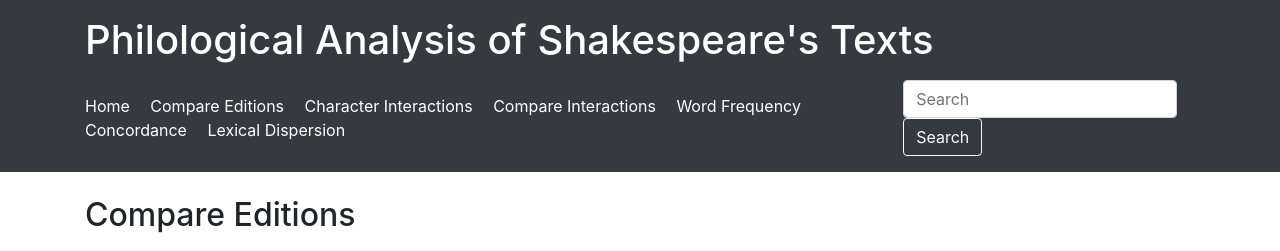
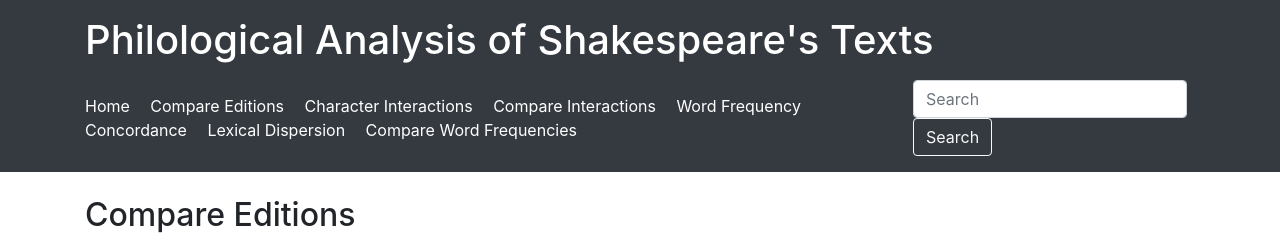
Before and after one commit to chpollin/hamlet-o1-preview, a Flask app: page /compare in a window 1280 px wide. Shown: the top 251 px of the page. Run offline with Flask 3, Linux system fonts and the light colour scheme; some libraries are stand-ins or nearby versions.

Commit message:
compare_word_frequencies

```diff
--- a/app.py
+++ b/app.py
@@ -148,6 +148,40 @@ def view_edition(edition_id):
         acts=acts,
         title=f"Edition {edition_id}"
     )
+
+@app.route('/compare_word_frequencies', methods=['GET', 'POST'])
+def compare_word_frequencies():
+    if request.method == 'POST':
+        words = request.form.get('words', '').lower().split(',')
+        words = [word.strip() for word in words if word.strip()]
+        if not words:
+            flash('Please enter at least one word to compare.', 'warning')
+            return redirect(url_for('compare_word_frequencies'))
+
+        # Prepare data
+        edition_word_counts = {}
+        for edition_id, data in editions.items():
+            full_text = ' '.join(entry['text'] for entry in data)
+            word_list = [word.lower() for word in full_text.split()]
+            word_counts = Counter(word_list)
+            edition_word_counts[edition_id] = word_counts
+
+        # Organize data for visualization
+        labels = list(editions.keys())
+        datasets = []
+        for word in words:
+            data = [edition_word_counts[edition_id].get(word, 0) for edition_id in labels]
+            datasets.append({'label': word, 'data': data})
+
+        return render_template(
+            'compare_word_frequencies.html',
+            labels=labels,
+            datasets=datasets,
+            words=words,
+            title="Compare Word Frequencies Across Editions"
+        )
+    else:
+        return render_template('compare_word_frequencies_select.html', title="Compare Word Frequencies")
 
 # Updated compare_editions route with textual variants visualization
 @app.route('/compare', methods=['GET', 'POST'])
--- a/templates/base.html
+++ b/templates/base.html
@@ -2,6 +2,7 @@
 <html lang="en">
 <head>
     <meta charset="UTF-8">
+    <meta name="viewport" content="width=device-width, initial-scale=1, shrink-to-fit=no">
     <title>{{ title if title else "Philological Analysis of Shakespeare's Texts" }}</title>
     <link rel="stylesheet" href="{{ url_for('static', filename='css/styles.css') }}">
     <!-- Include Bootstrap CSS -->
@@ -20,6 +21,7 @@
                     <a href="{{ url_for('word_frequency') }}" class="text-white mr-3">Word Frequency</a>
                     <a href="{{ url_for('concordance') }}" class="text-white mr-3">Concordance</a>
                     <a href="{{ url_for('dispersion') }}" class="text-white mr-3">Lexical Dispersion</a>
+                    <a href="{{ url_for('compare_word_frequencies') }}" class="text-white mr-3">Compare Word Frequencies</a>
                 </div>
                 <form action="{{ url_for('search') }}" method="get" class="form-inline">
                     <input class="form-control mr-sm-2" type="search" placeholder="Search" name="q" aria-label="Search">
```
Also changed, not shown: templates/compare_word_frequencies.html (added, +66 -0 lines), templates/compare_word_frequencies_select.html (added, +11 -0 lines).
